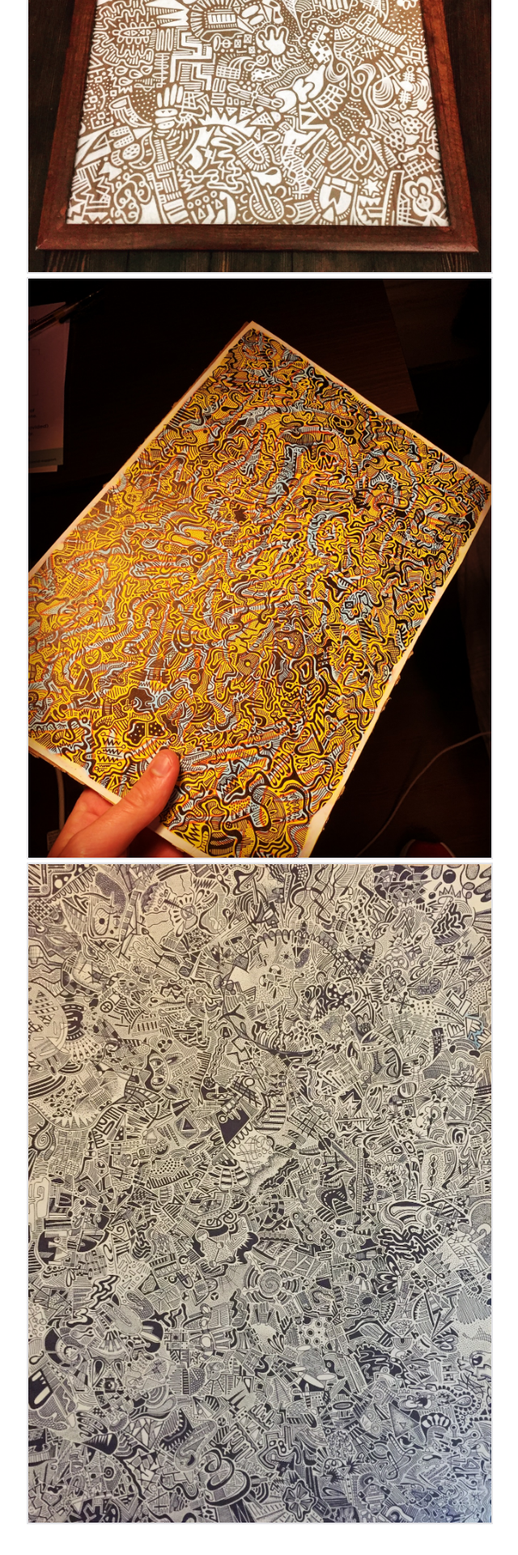
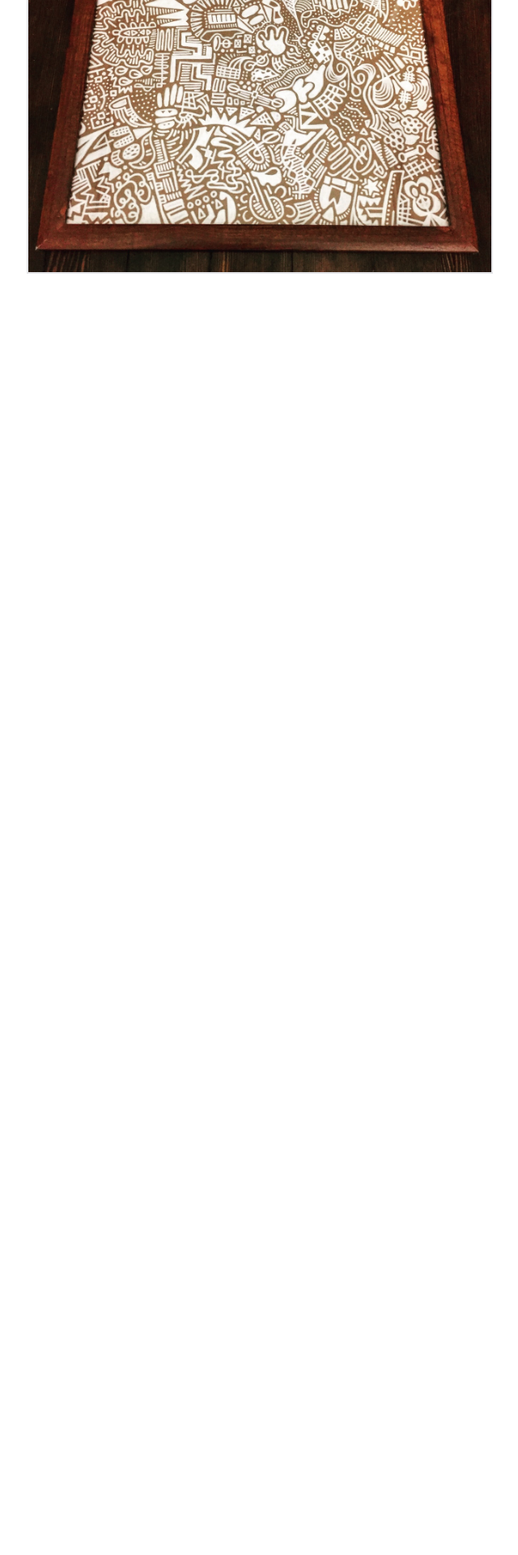
Before and after one commit to SwanHub/jacksonprince-dev, a Next.js app: page / in a window 1280 px wide. Shown: the part 694-2614 px from the top of the page at 81% size, without its empty margins (319-959 px from the left). After the commit the page ends 1080 px from the top, so only its background shows below. Built offline with nearby package versions, Linux system fonts and the light colour scheme.

Commit message:
just one image

```diff
--- a/app/page.tsx
+++ b/app/page.tsx
@@ -86,16 +86,6 @@ export default function Home() {
           alt="Doodle artwork"
           className="border-2 border-zinc-200"
         />
-        <img
-          src="/doodle_3.JPG"
-          alt="Doodle artwork"
-          className="border-2 border-zinc-200"
-        />
-        <img
-          src="/doodle_1.JPG"
-          alt="Doodle artwork"
-          className="border-2 border-zinc-200"
-        />
       </section>
     </main>
   );
```
